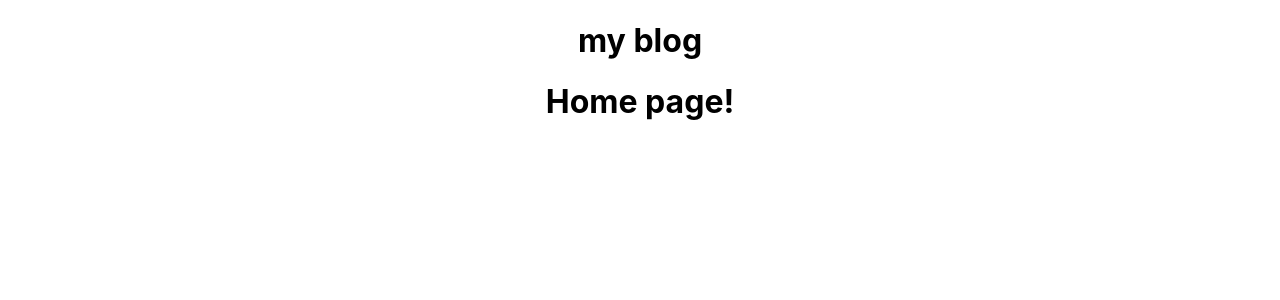
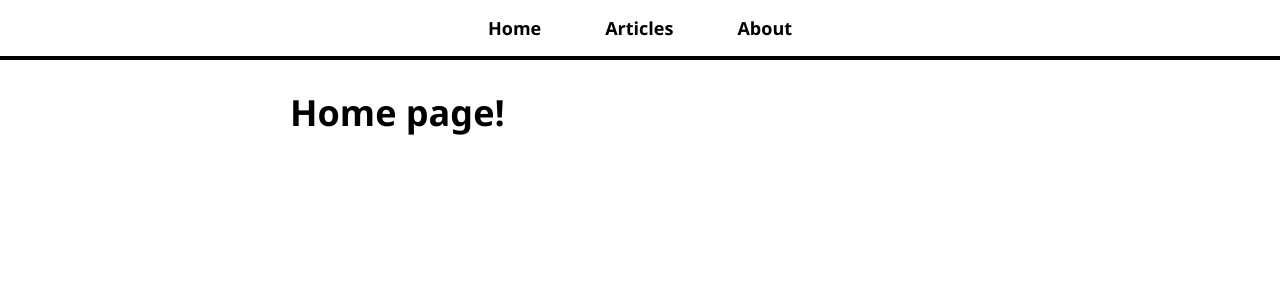
Before and after one commit to ViacheslavBulba/blog-full-stack-react-node, a React (Create React App) app: page / in a window 1280 px wide. Shown: the top 300 px of the page. Built offline with nearby package versions, Linux system fonts and the light colour scheme.

Commit message:
add navigation component

```diff
--- a/src/App.css
+++ b/src/App.css
@@ -1,35 +1,4 @@
-.App {
-  text-align: center;
-}
-
-.App-logo {
-  height: 40vmin;
-  pointer-events: none;
-}
-
-@media (prefers-reduced-motion: no-preference) {
-  .App-logo {
-    animation: App-logo-spin infinite 20s linear;
-  }
-}
-
-.App-header {
-  background-color: #282c34;
-  min-height: 100vh;
-  display: flex;
-  flex-direction: column;
-  align-items: center;
-  justify-content: center;
-  font-size: calc(10px + 2vmin);
-  color: white;
-}
-
-.App-link {
-  color: #61dafb;
-}
-
-
-/* body {
+body {
   font-family: 'Segoe UI', Tahoma, Geneva, Verdana, sans-serif;
   font-size: 18px;
 }
@@ -65,15 +34,15 @@
 
 nav li {
   display: inline-block;
-  padding-top: 24px;
-  padding-bottom: 24px;
+  padding-top: 16px;
+  padding-bottom: 16px;
 }
 
 nav a {
   text-decoration: none;
   color: black;
   font-weight: bold;
-  padding: 24px 32px;
+  padding: 16px 32px;
 }
 
 nav a:hover {
@@ -84,7 +53,7 @@
 #page-body {
   max-width: 700px;
   margin: auto;
-  padding-top: 72px;
+  padding-top: 64px;
 }
 
 .article-list-item {
@@ -107,7 +76,7 @@
   margin-bottom: 16px;
 }
 
-input, textarea {
+#add-comment-form input, textarea {
   display: block;
   width: 300px;
   padding: 8px;
@@ -116,12 +85,6 @@
   font-size: 18px;
   border: 2px solid black;
   margin-bottom: 16px;
-}
-
-.error {
-  padding: 8px;
-  border-radius: 4px;
-  background-color: pink;
 }
 
 #add-comment-form button {
@@ -137,9 +100,3 @@
   border-bottom: 2px solid black;
   padding: 16px;
 }
-
-.nav-right {
-  position: absolute;
-  top: 8px;
-  right: 8px;
-} */
--- a/src/App.js
+++ b/src/App.js
@@ -5,12 +5,13 @@
 import Article from './pages/Article';
 import ArticleList from './pages/ArticleList';
 import NotFound from './pages/NotFound';
+import Navigation from './components/Navigation';
 
 function App() {
   return (
     <BrowserRouter>
       <div className="App">
-        <h1>my blog</h1>
+       <Navigation />
         <div id="page-body">
           <Routes>
             <Route path='/' element={<Home />} />
--- /dev/null
+++ b/src/components/Navigation.js
@@ -0,0 +1,21 @@
+import { Link } from 'react-router-dom';
+
+const Navigation = () => {
+    return (
+        <nav>
+            <ul>
+                <li>
+                    <Link to="/">Home</Link>
+                </li>
+                <li>
+                    <Link to="/articles">Articles</Link>
+                </li>
+                <li>
+                    <Link to="/about">About</Link>
+                </li>
+            </ul>
+        </nav>
+    )
+}
+
+export default Navigation;
```
